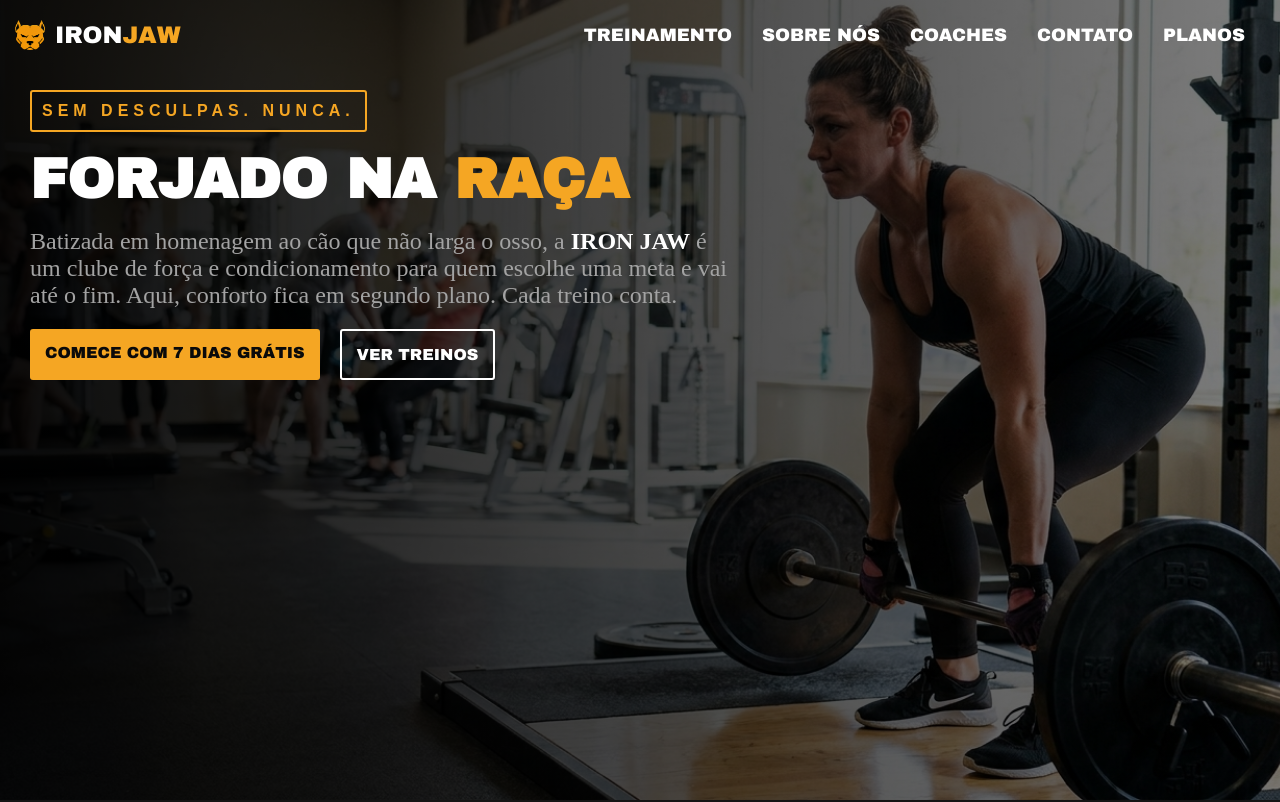
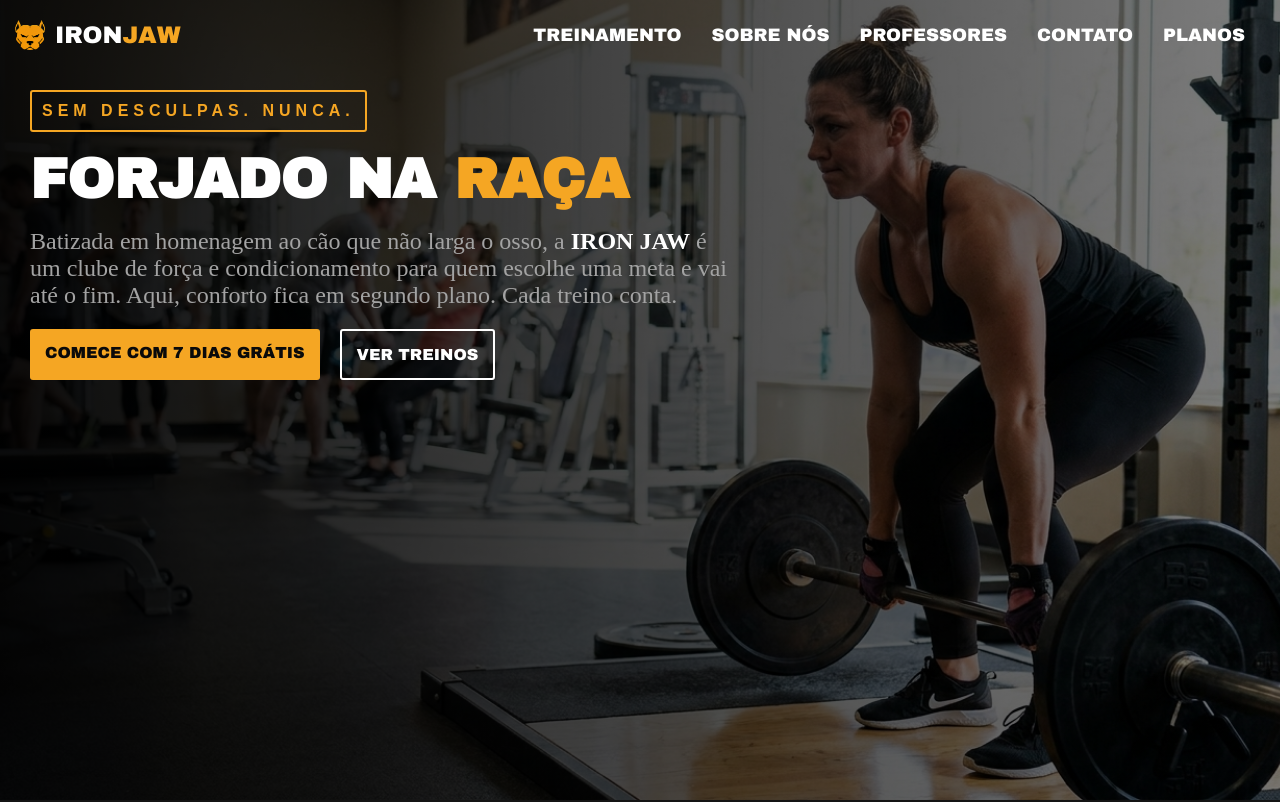
Before and after one commit to Lourenco014/IronJaw, a plain HTML site: page index.html in a window 1280 px wide. Shown: the top 802 px of the page. Drawn offline with nearby package versions, Linux system fonts and the light colour scheme; a web font is replaced by a local one.

Commit message:
Update index.html

```diff
--- a/index.html
+++ b/index.html
@@ -24,7 +24,7 @@
                 <ul class="nav-options">
                     <li class="option"><a class="uppercase title thiParagraph ab" href="#trainings">Treinamento</a></li>
                     <li class="option"><a class="uppercase title thiParagraph ab" href="#about">Sobre nós</a></li>
-                    <li class="option"><a class="uppercase title thiParagraph ab" href="#coaches">Coaches</a></li>
+                    <li class="option"><a class="uppercase title thiParagraph ab" href="#coaches">Professores</a></li>
                     <li class="option"><a class="uppercase title thiParagraph ab" href="#contact">Contato</a></li>
                     <li class="option"><a class="uppercase title thiParagraph ab" href="#plans">Planos</a></li>
                 </ul>
```
